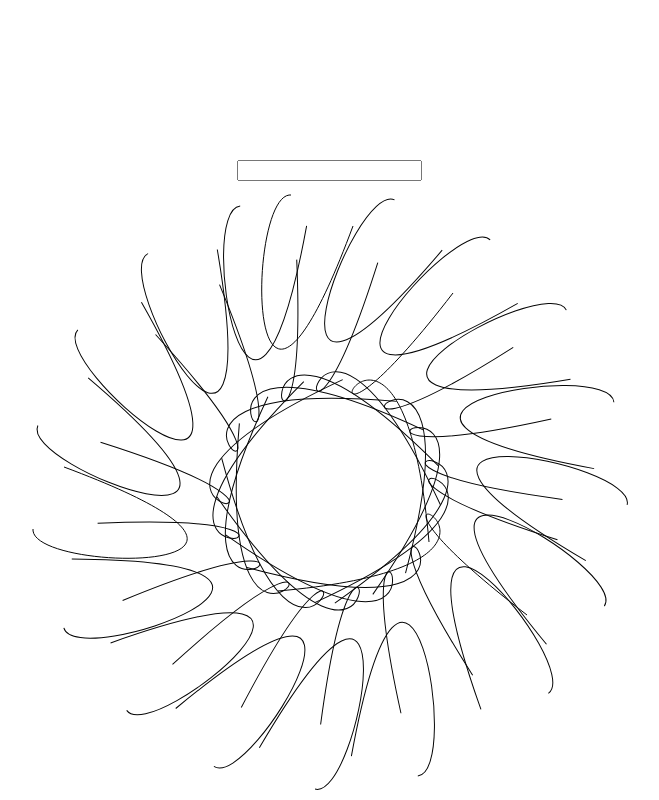
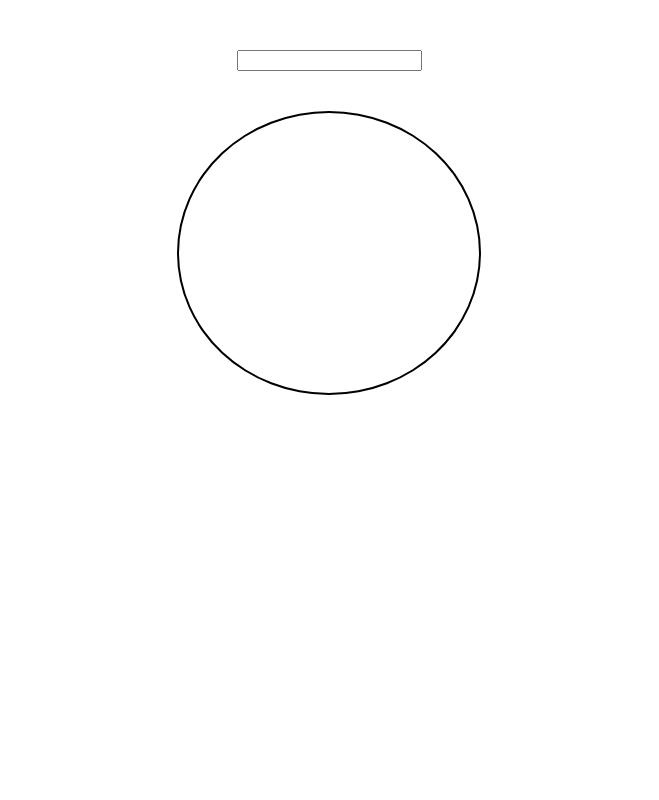
Before and after one commit to fabden/Mandabook-V1, a React (Create React App) app: page / in a window 1280 px wide. Shown: the whole page, without its empty margins (311-970 px from the left). Built offline with nearby package versions, Linux system fonts and the light colour scheme.

Commit message:
implamentation state pourle variable

```diff
--- a/src/App.js
+++ b/src/App.js
@@ -4,6 +4,7 @@ import Mandalum from '../src/Mandalum';
 
 
 function App() {
+
   return (
     <div>
       <Mandalum />
--- a/src/Mandalum/index.js
+++ b/src/Mandalum/index.js
@@ -5,80 +5,84 @@ import './styles.css';
 
 function Mandalum() {
 
-const [stateval, setstateval] = useState("");
+  //state input
+  const [stateval, setstateval] = useState({inputval:"",
+    var1:0,var2:0,var3:0,var4:0,var5:0,var6:0,var7:0,var8:0,var9:0,var10:0,var11:0,var12:0,var13:0,var14:0,var15:0,var16:0});
 
-const modif = (e) =>{
-  setstateval(e.target.value)
-};
-const monb= md5(stateval);
-const var1= parseInt(monb.slice(0,2),16).toString(8)
-const var2=parseInt(monb.slice(2,4),16).toString(8)
-const var3=parseInt(monb.slice(4,6),16).toString(8)
-const var4=parseInt(monb.slice(6,8),16).toString(8)
-const var5=parseInt(monb.slice(8,10),16).toString(8)
-const var6=parseInt(monb.slice(10,12),16).toString(8)
-const var7=parseInt(monb.slice(12,14),16).toString(8)
-const var8=parseInt(monb.slice(14,16),16).toString(8)
-const var9=parseInt(monb.slice(16,18),16).toString(8)
-const var10=parseInt(monb.slice(18,20),16).toString(8)
-const var11=parseInt(monb.slice(20,22),16).toString(8)
-const var12=parseInt(monb.slice(22,24),16).toString(8)
-const var13=parseInt(monb.slice(24,26),16).toString(8)
-const var14=parseInt(monb.slice(26,28),16).toString(8)
-const var15=parseInt(monb.slice(28,30),16).toString(8)
-const var16=parseInt(monb.slice(30,32),16).toString(8)
+  //fonction input controlé
+  const onchangeinput = (e) =>{
+    console.log(e.target.value);
+    const monb= md5(e.target.value);
+    setstateval({...stateval,
+      inputval:e.target.value,
+      var1:parseInt(monb.slice(0,2),16).toString(8),
+      var2:parseInt(monb.slice(2,4),16).toString(8),
+      var3:parseInt(monb.slice(4,6),16).toString(8),
+      var4:parseInt(monb.slice(6,8),16).toString(8),
+      var5:parseInt(monb.slice(8,10),16).toString(8),
+      var6:parseInt(monb.slice(10,12),16).toString(8),
+      var7:parseInt(monb.slice(12,14),16).toString(8),
+      var8:parseInt(monb.slice(14,16),16).toString(8),
+      var9:parseInt(monb.slice(16,18),16).toString(8),
+      var10:parseInt(monb.slice(18,20),16).toString(8),
+      var11:parseInt(monb.slice(20,22),16).toString(8),
+      var12:parseInt(monb.slice(22,24),16).toString(8),
+      var13:parseInt(monb.slice(24,26),16).toString(8),
+      var14:parseInt(monb.slice(26,28),16).toString(8),
+      var15:parseInt(monb.slice(28,30),16).toString(8),
+      var16:parseInt(monb.slice(30,32),16).toString(8),
+    });}
 
-const mandalvar=`M `+var1+`,`+var2+` C `+var3+`,`+var4+` `+var5+`,`+var6+` `+var7+`,`+var8
-const mandalvar2=`M `+var9+`,`+var10+` C `+var11+`,`+var12+` `+var13+`,`+var14+` `+var15+`,`+var16
+// creation ligne vectoriel en focntion variable
+const mandalvar=`M `+stateval.var1+`,`+stateval.var2+` C `+stateval.var3+`,`+stateval.var4+` `+stateval.var5+`,`+stateval.var6+` `+stateval.var7+`,`+stateval.var8
+const mandalvar2=`M `+stateval.var9+`,`+stateval.var10+` C `+stateval.var11+`,`+stateval.var12+` `+stateval.var13+`,`+stateval.var14+` `+stateval.var15+`,`+stateval.var16
 
     return (
       <div className="center">
-        <svg >
+        <svg className="svgmettre">
         <defs>
-            <path d={mandalvar} id="bird"/>
-            <path d={mandalvar2} id="bird2"/>
+            <path d={mandalvar} id="line1"/>
+            <path d={mandalvar2} id="line2"/>
         </defs>
         </svg>
-        <input onChange={(e)=>modif(e)} value={stateval} >
-
-        </input>
+        <input onChange={(e)=>onchangeinput(e)} ></input>
         <svg  className="mandalaDisplay" >
-            <use xlinkHref="#bird" className="rotation" style={{transform:`rotate(0deg)`}} />
-            <use xlinkHref="#bird2" className="rotation" style={{transform:`rotate(10deg)`}} />
-            <use xlinkHref="#bird" className="rotation" style={{transform:`rotate(20deg)`}} />
-            <use xlinkHref="#bird2" className="rotation" style={{transform:`rotate(30deg)`}} />
-            <use xlinkHref="#bird" className="rotation" style={{transform:`rotate(40deg)`}} />
-            <use xlinkHref="#bird2" className="rotation" style={{transform:`rotate(50deg)`}} />
-            <use xlinkHref="#bird" className="rotation" style={{transform:`rotate(60deg)`}} />
-            <use xlinkHref="#bird2" className="rotation" style={{transform:`rotate(70deg)`}} />
-            <use xlinkHref="#bird" className="rotation" style={{transform:`rotate(80deg)`}} />
-            <use xlinkHref="#bird2" className="rotation" style={{transform:`rotate(90deg)`}} />
-            <use xlinkHref="#bird" className="rotation" style={{transform:`rotate(100deg)`}} />
-            <use xlinkHref="#bird2" className="rotation" style={{transform:`rotate(110deg)`}} />
-            <use xlinkHref="#bird" className="rotation" style={{transform:`rotate(120deg)`}} />
-            <use xlinkHref="#bird2" className="rotation" style={{transform:`rotate(130deg)`}} />
-            <use xlinkHref="#bird" className="rotation" style={{transform:`rotate(140deg)`}} />
-            <use xlinkHref="#bird2" className="rotation" style={{transform:`rotate(150deg)`}} />
-            <use xlinkHref="#bird2" className="rotation" style={{transform:`rotate(160deg)`}} />
-            <use xlinkHref="#bird" className="rotation" style={{transform:`rotate(170deg)`}} />
-            <use xlinkHref="#bird2" className="rotation" style={{transform:`rotate(180deg)`}} />
-            <use xlinkHref="#bird" className="rotation" style={{transform:`rotate(190deg)`}} />
-            <use xlinkHref="#bird2" className="rotation" style={{transform:`rotate(200deg)`}} />
-            <use xlinkHref="#bird" className="rotation" style={{transform:`rotate(210deg)`}} />
-            <use xlinkHref="#bird2" className="rotation" style={{transform:`rotate(220deg)`}} />
-            <use xlinkHref="#bird" className="rotation" style={{transform:`rotate(230deg)`}} />
-            <use xlinkHref="#bird2" className="rotation" style={{transform:`rotate(240deg)`}} />
-            <use xlinkHref="#bird" className="rotation" style={{transform:`rotate(250deg)`}} />
-            <use xlinkHref="#bird2" className="rotation" style={{transform:`rotate(260deg)`}} />
-            <use xlinkHref="#bird" className="rotation" style={{transform:`rotate(270deg)`}} />
-            <use xlinkHref="#bird2" className="rotation" style={{transform:`rotate(280deg)`}} />
-            <use xlinkHref="#bird" className="rotation" style={{transform:`rotate(290deg)`}} />
-            <use xlinkHref="#bird2" className="rotation" style={{transform:`rotate(300deg)`}} />
-            <use xlinkHref="#bird" className="rotation" style={{transform:`rotate(310deg)`}} />
-            <use xlinkHref="#bird2" className="rotation" style={{transform:`rotate(320deg)`}} />
-            <use xlinkHref="#bird" className="rotation" style={{transform:`rotate(330deg)`}} />
-            <use xlinkHref="#bird2" className="rotation" style={{transform:`rotate(340deg)`}} />
-            <use xlinkHref="#bird" className="rotation" style={{transform:`rotate(350deg)`}} />
+            <use xlinkHref="#line1" className="rotation" style={{transform:`rotate(0deg)`}} />
+            <use xlinkHref="#line2" className="rotation" style={{transform:`rotate(10deg)`}} />
+            <use xlinkHref="#line1" className="rotation" style={{transform:`rotate(20deg)`}} />
+            <use xlinkHref="#line2" className="rotation" style={{transform:`rotate(30deg)`}} />
+            <use xlinkHref="#line1" className="rotation" style={{transform:`rotate(40deg)`}} />
+            <use xlinkHref="#line2" className="rotation" style={{transform:`rotate(50deg)`}} />
+            <use xlinkHref="#line1" className="rotation" style={{transform:`rotate(60deg)`}} />
+            <use xlinkHref="#line2" className="rotation" style={{transform:`rotate(70deg)`}} />
+            <use xlinkHref="#line1" className="rotation" style={{transform:`rotate(80deg)`}} />
+            <use xlinkHref="#line2" className="rotation" style={{transform:`rotate(90deg)`}} />
+            <use xlinkHref="#line1" className="rotation" style={{transform:`rotate(100deg)`}} />
+            <use xlinkHref="#line2" className="rotation" style={{transform:`rotate(110deg)`}} />
+            <use xlinkHref="#line1" className="rotation" style={{transform:`rotate(120deg)`}} />
+            <use xlinkHref="#line2" className="rotation" style={{transform:`rotate(130deg)`}} />
+            <use xlinkHref="#line1" className="rotation" style={{transform:`rotate(140deg)`}} />
+            <use xlinkHref="#line2" className="rotation" style={{transform:`rotate(150deg)`}} />
+            <use xlinkHref="#line2" className="rotation" style={{transform:`rotate(160deg)`}} />
+            <use xlinkHref="#line1" className="rotation" style={{transform:`rotate(170deg)`}} />
+            <use xlinkHref="#line2" className="rotation" style={{transform:`rotate(180deg)`}} />
+            <use xlinkHref="#line1" className="rotation" style={{transform:`rotate(190deg)`}} />
+            <use xlinkHref="#line2" className="rotation" style={{transform:`rotate(200deg)`}} />
+            <use xlinkHref="#line1" className="rotation" style={{transform:`rotate(210deg)`}} />
+            <use xlinkHref="#line2" className="rotation" style={{transform:`rotate(220deg)`}} />
+            <use xlinkHref="#line1" className="rotation" style={{transform:`rotate(230deg)`}} />
+            <use xlinkHref="#line2" className="rotation" style={{transform:`rotate(240deg)`}} />
+            <use xlinkHref="#line1" className="rotation" style={{transform:`rotate(250deg)`}} />
+            <use xlinkHref="#line2" className="rotation" style={{transform:`rotate(260deg)`}} />
+            <use xlinkHref="#line1" className="rotation" style={{transform:`rotate(270deg)`}} />
+            <use xlinkHref="#line2" className="rotation" style={{transform:`rotate(280deg)`}} />
+            <use xlinkHref="#line1" className="rotation" style={{transform:`rotate(290deg)`}} />
+            <use xlinkHref="#line2" className="rotation" style={{transform:`rotate(300deg)`}} />
+            <use xlinkHref="#line1" className="rotation" style={{transform:`rotate(310deg)`}} />
+            <use xlinkHref="#line2" className="rotation" style={{transform:`rotate(320deg)`}} />
+            <use xlinkHref="#line1" className="rotation" style={{transform:`rotate(330deg)`}} />
+            <use xlinkHref="#line2" className="rotation" style={{transform:`rotate(340deg)`}} />
+            <use xlinkHref="#line1" className="rotation" style={{transform:`rotate(350deg)`}} />
         </svg>
       </div>
     );
--- a/src/Mandalum/styles.css
+++ b/src/Mandalum/styles.css
@@ -1,18 +1,15 @@
-.mandalRoot{
-    width: 600px;
-    height: 600px;
-    background-color: transparent;
-}
 
 .mandalaDisplay{
-    width: 600px;
-    height: 600px;
+    min-width: 280px;
+    min-height:280px;
     border-radius: 100%;
     background-color:transparent;
+    border: 2px solid black;
+
 }
 
 path {fill : none ;
-     stroke-width : 1 ;
+     stroke-width : 1  ;
      stroke : rgb(5, 5, 5);
     }
 
@@ -25,7 +22,11 @@ path {fill : none ;
     align-items: center;
     justify-content: center;
     flex-direction: column;
+    margin:10px;
 }
 input{
-    margin: 10px;
+    margin: 3em;
 }
+.svgmettre{
+    display: none;
+}
```
